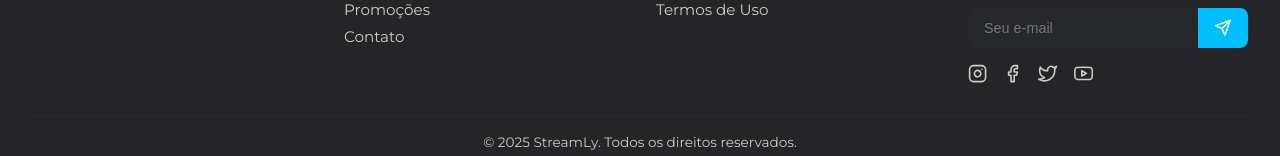
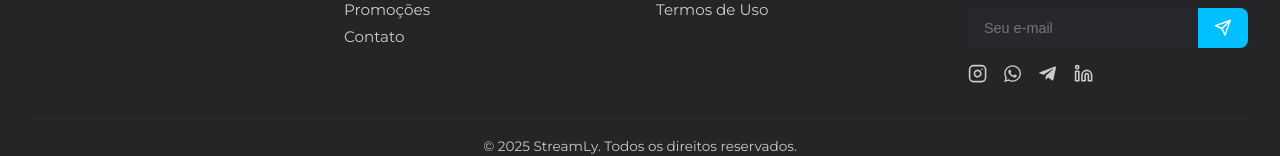
Before and after one commit to ivo-ryan/Store2.0, a Next.js app: page /login in a window 1280 px wide. Shown: the part 995-1151 px from the top of the page. Built offline with nearby package versions, Linux system fonts and the light colour scheme; no server answers.

Commit message:
Criando testes

```diff
--- a/src/app/globals.scss
+++ b/src/app/globals.scss
@@ -15,3 +15,29 @@ body {
 body{
   background-color: $background;
 }
+
+html {
+  scroll-behavior: smooth;
+}
+
+::-webkit-scrollbar {
+  width: 10px;
+}
+
+::-webkit-scrollbar-track {
+  background: #111;
+}
+
+::-webkit-scrollbar-thumb {
+  background: #444;
+  border-radius: 10px;
+}
+
+::-webkit-scrollbar-thumb:hover {
+  background: #666;
+}
+
+* {
+  scrollbar-width: thin;
+  scrollbar-color: #444 #111;
+}
--- a/src/components/FeaturedProduct/index.tsx
+++ b/src/components/FeaturedProduct/index.tsx
@@ -18,7 +18,7 @@ export default function FeaturedProductsSection({products}: props) {
 
 
   return (
-    <section className={styles.featured}>
+    <section className={styles.featured} id="promocoes">
       <h2>Produtos em Destaque</h2>
 
       <Swiper
--- a/src/components/Products/index.tsx
+++ b/src/components/Products/index.tsx
@@ -11,7 +11,7 @@ export default function  Products ({ products }: props){
     const productsFilter = products.filter(p => !p.featured );
 
     return  (
-        <section className={styles.sectionContainer}>
+        <section className={styles.sectionContainer} id="produtos">
 
             <h2>Outros Produtos</h2>
 
--- a/src/components/footer/index.tsx
+++ b/src/components/footer/index.tsx
@@ -1,7 +1,8 @@
 
 import Link from "next/link";
 import styles from "./styles.module.scss";
-import { FiInstagram, FiFacebook, FiTwitter, FiYoutube, FiSend } from "react-icons/fi";
+import { FiInstagram,FiSend, FiLinkedin } from "react-icons/fi";
+import { FaTelegram, FaTelegramPlane, FaWhatsapp } from "react-icons/fa";
 
 export default function Footer() {
   return (
@@ -19,9 +20,9 @@ export default function Footer() {
           <h4>Links Rápidos</h4>
           <ul>
             <li><Link href="/">Home</Link></li>
-            <li><Link href="/produtos">Produtos</Link></li>
-            <li><Link href="/promocoes">Promoções</Link></li>
-            <li><Link href="/contato">Contato</Link></li>
+            <li><Link href="/#produtos">Produtos</Link></li>
+            <li><Link href="/#promocoes">Promoções</Link></li>
+            <li><Link href="/#contato">Contato</Link></li>
           </ul>
         </div>
 
@@ -45,10 +46,18 @@ export default function Footer() {
           </div>
 
           <div className={styles.socials}>
-            <FiInstagram />
-            <FiFacebook />
-            <FiTwitter />
-            <FiYoutube />
+            <Link href="https://www.instagram.com/ivoryan.01" target="_blank">
+              <FiInstagram />
+            </Link>
+            <Link href="https://wa.me/5563992644269?text=OI%C3%A1%20Ryan%20,%20acabei%20vendo%20seu%20perfil%20no%20github%20e%20queria%20conversar!" target="_blank">
+              <FaWhatsapp />
+            </Link>
+            <Link href="https://t.me/ivo_ryan" target="_blank">
+             <FaTelegramPlane />
+            </Link>
+            <Link href="https://www.linkedin.com/in/ivo-bastos-a0a8262a7/" target="_blank">
+              <FiLinkedin />
+            </Link>
           </div>
         </div>
       </div>
--- a/src/components/header/headerNav/index.tsx
+++ b/src/components/header/headerNav/index.tsx
@@ -6,9 +6,9 @@ export default function HeaderNav (){
           <nav className={styles.navContainer}>
             <ul>
                 <li><Link href="/">Home</Link></li>
-                <li><Link href="/produtos">Produtos</Link></li>
-                <li><Link href="/promocoes">Promoções</Link></li>
-                <li><Link href="/contato">Contato</Link></li>
+                <li><Link href="/#produtos">Produtos</Link></li>
+                <li><Link href="/#promocoes">Promoções</Link></li>
+                <li><Link href="/#contato">Contato</Link></li>
             </ul>
         </nav>
     )
--- a/src/components/header/userMenu/index.tsx
+++ b/src/components/header/userMenu/index.tsx
@@ -16,9 +16,13 @@ export default function UserMenu({ isLogged, onLogout }: Props) {
     <>
         <div className={styles.container}>
 
+      {
+        !isLogged &&
         <Link href="/login" className={styles.item}>
           Login
         </Link>
+
+      }
 
       {isLogged && (
        <>
```
Also changed, not shown: package.json (+7 -1 lines), 1 other file (tests, documents, lock files or other folders).
